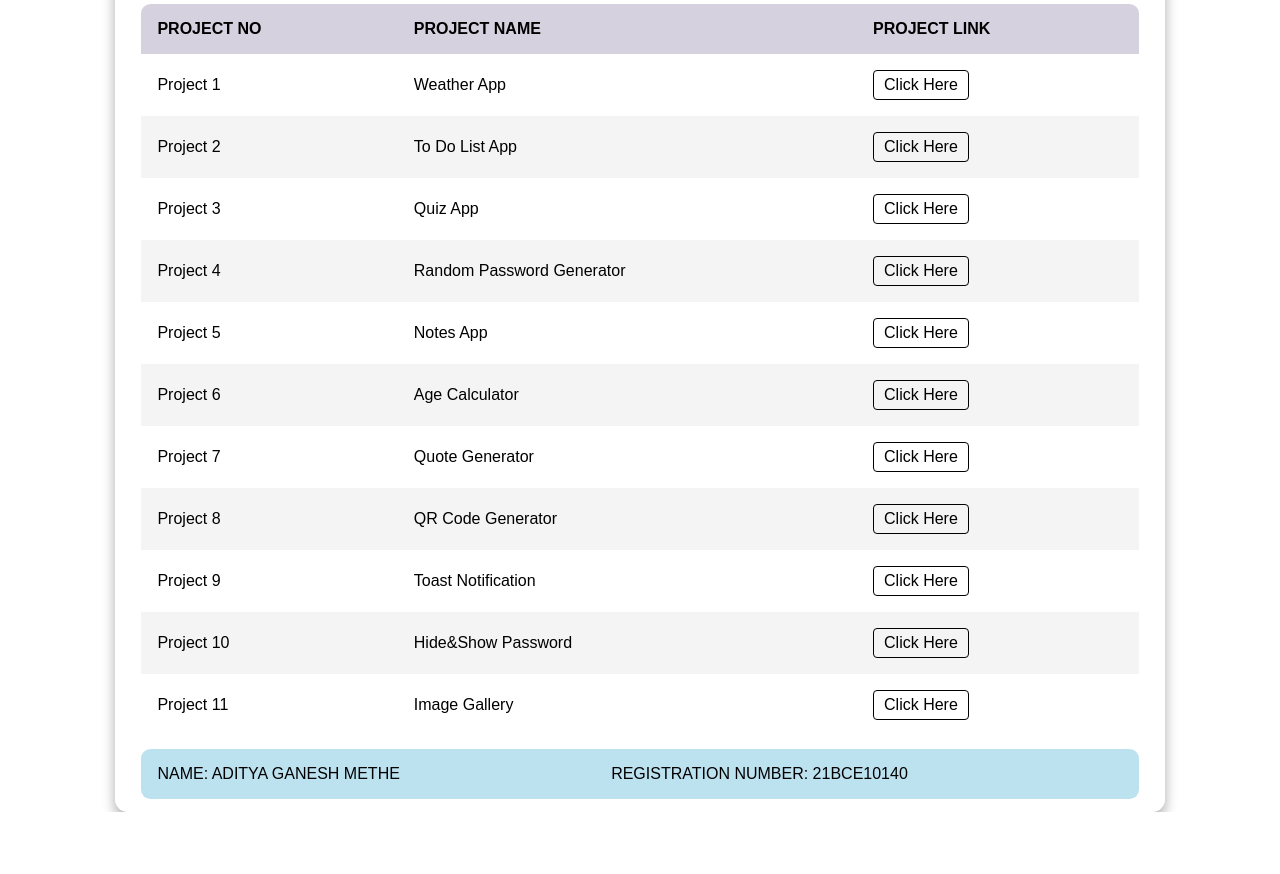
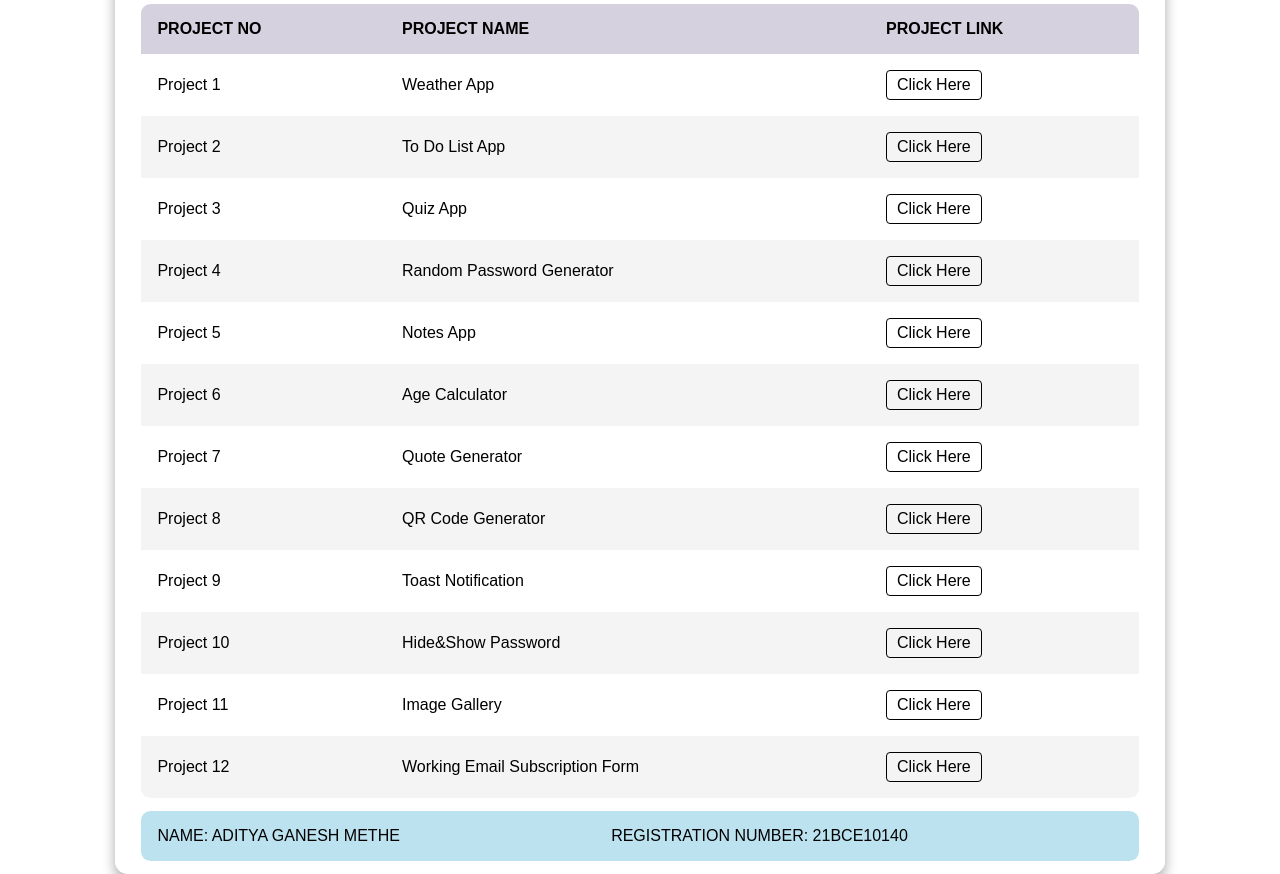
Before and after one commit to AdityaMethe03/30days30projects, a plain HTML site: page index.html in a window 1280 px wide. Shown: the part 62-936 px from the top of the page. Before the commit the page ends 874 px from the top, so only its background shows below. Drawn offline with Linux system fonts and the light colour scheme.

Commit message:
Update index.html

```diff
--- a/index.html
+++ b/index.html
@@ -79,6 +79,11 @@
                         <td> Image Gallery</td>
                         <td> <a href="Pr_11_ImageGallery/index.html">Click Here</a> </td>
                     </tr>
+                    <tr>
+                        <td> Project 12 </td>
+                        <td> Working Email Subscription Form</td>
+                        <td> <a href="Pr_12_WorkingEmailSubscriptionForm/index.html">Click Here</a> </td>
+                    </tr>
                 </tbody>
             </table>
         </section>
```
